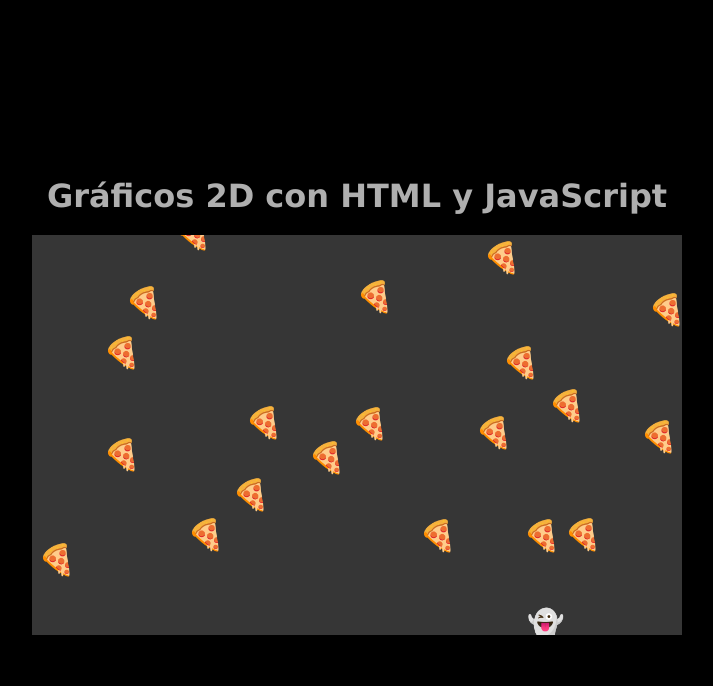
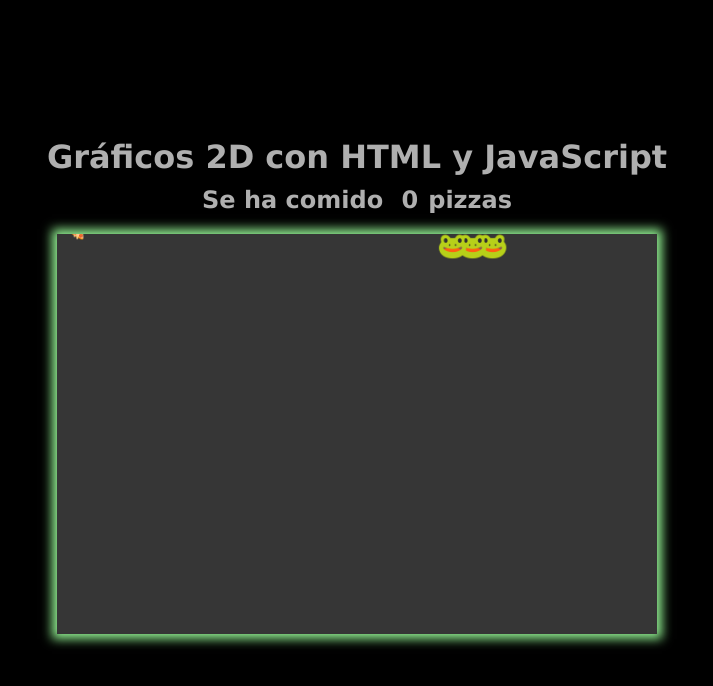
Before and after one commit to JesherI/ProyectodJavaScrip, a plain HTML site: page Animaciones/index.html in a window 1280 px wide. Shown: the whole page, without its empty margins (283-996 px from the left). Drawn offline with Linux system fonts and the light colour scheme.

Commit message:
06 Snake

```diff
--- a/Animaciones/index.html
+++ b/Animaciones/index.html
@@ -9,7 +9,7 @@
     body{
         font-family: Verdana, Geneva, Tahoma, sans-serif;
         width: 100wh;
-        height: 100vh;
+        height: 95vh;
         background-color: black;
         display: grid;
         place-items: center;
@@ -24,14 +24,16 @@
     }
     canvas {
         background-color: rgba(255, 255, 255, 0.212);
+        box-shadow: 0px 0px 10px 5px lightgreen;
     }
 </style>
 
 <body>
     <div class="container">
         <h1>Gráficos 2D con HTML y JavaScript</h1>
-        <canvas id="lienzo" width="650" height="400"></canvas>
+        <h2>Se ha comido <span></span>pizzas</h2>
+        <canvas id="lienzo" width="600" height="400"></canvas>
     </div>
-    <script src="./moves.js"></script>
+    <script src="./snake.js"></script>
 </body>
 </html>
--- /dev/null
+++ b/Animaciones/snake.js
@@ -0,0 +1,126 @@
+const lienzo = document.querySelector('#lienzo');
+const ctx = lienzo.getContext('2d');
+const resultado = document.querySelector('span');
+
+let direction = 1;
+
+contador = 0;
+resultado.innerHTML=contador;
+
+
+const snake = [];
+snake.push({
+    x: 2,
+    y: 1,
+    xNext: 0,
+    yNext: 0,
+    pinta: function () {
+        ctx.font = '25px Serif';
+        ctx.fillText('🐸', this.x * 20, this.y * 20);
+    }
+});
+
+snake.push({
+    x: 1,
+    y: 1,
+    xNext: snake[0].x,
+    yNext: snake[0].y,
+    pinta: function () {
+        ctx.font = '25px Serif';
+        ctx.fillText('🐸', this.x * 20, this.y * 20);
+    }
+});
+
+snake.push({
+    x: 0,
+    y: 1,
+    xNext: snake[1].x,
+    yNext: snake[1].y,
+    pinta: function () {
+        ctx.font = '25px Serif';
+        ctx.fillText('🐸', this.x * 20, this.y * 20);
+    }
+});
+
+const comida = {
+    x: 0,
+    y: 0,
+    aparece: function () {
+        this.x = Math.floor(Math.random() * 20);
+        this.y = Math.floor(Math.random() * 20);
+    },
+    pinta: function () {
+        ctx.font = '25px Serif';
+        ctx.fillText('🍕', this.x * 20, this.y * 20);
+
+    }
+}
+
+let posInitX = 2;
+let posInitY = 1;
+
+function nextMove() {
+    snake.forEach((cuadrito, index) => {
+        if (index === 0) {
+            cuadrito.x = posInitX;
+            cuadrito.y = posInitY;
+        } else {
+            cuadrito.x = cuadrito.xNext;
+            cuadrito.y = cuadrito.yNext;
+            cuadrito.xNext = snake[index - 1].x;
+            cuadrito.yNext = snake[index - 1].y;
+        }
+    })
+}
+
+setInterval(() => {
+    ctx.clearRect(0, 0, 600, 400);
+    snake.forEach(cuadrito => cuadrito.pinta());
+    if (snake[0].x === comida.x && snake[0].y === comida.y) {
+        comida.aparece();
+        const newCuadro = { ...snake[0] };
+        newCuadro.x = comida.x;
+        newCuadro.y = comida.y;
+        snake.push(newCuadro);
+        contador++;
+        resultado.innerHTML=contador;
+    }
+
+    comida.pinta();
+    switch (direction) {
+        case 1:
+            posInitX++;
+            break;
+        case 2:
+            posInitY++;
+            break;
+        case 3:
+            posInitX--;
+            break;
+        case 4:
+            posInitY--;
+    }
+    if (posInitX > 29) posInitX = 0;
+    if (posInitY > 20) posInitY = 0;
+    if (posInitX < 0) posInitX = 29;
+    if (posInitY < 0) posInitY = 20;
+    nextMove();
+}, 100)
+
+document.querySelector('body')
+    .addEventListener('keydown', function (e) {
+        switch (e.key) {
+            case 'ArrowUp':
+                direction = 4;
+                break;
+            case 'ArrowRight':
+                direction = 1;
+                break;
+            case 'ArrowLeft':
+                direction = 3;
+                break;
+            case 'ArrowDown':
+                direction = 2
+                break;
+        }
+    });
```
